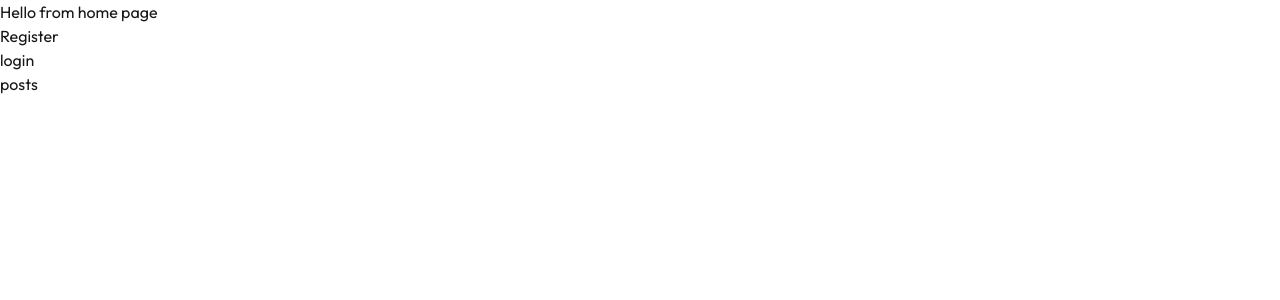
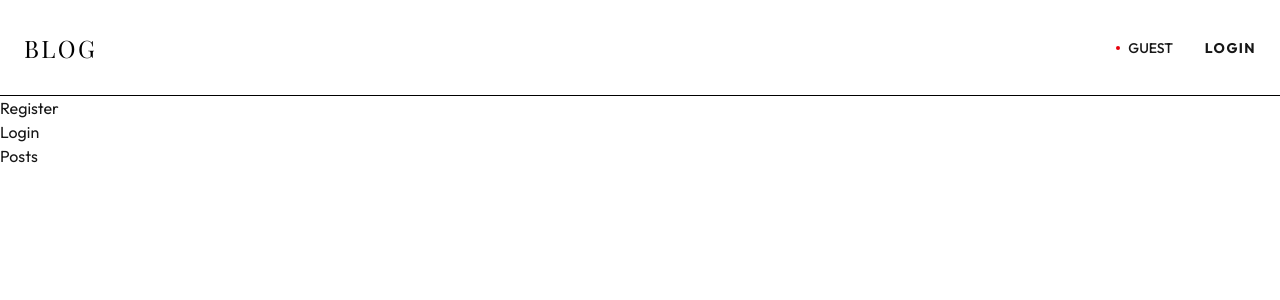
Before and after one commit to sayeed-dev-07/top-blog-frontend, a Next.js app: page / in a window 1280 px wide. Shown: the top 300 px of the page. Built offline with nearby package versions, Linux system fonts and the light colour scheme; no server answers; a web font is replaced by a local one.

Commit message:
fixed some bugs in navbar and added loading component

```diff
--- /dev/null
+++ b/app/(app)/layout.jsx
@@ -0,0 +1,14 @@
+import Navbar from '@/components/shared/Navbar';
+import React from 'react';
+
+const layout = ({ children }) => {
+    return (
+        <>
+            <Navbar />
+            {children}
+
+        </>
+    );
+};
+
+export default layout;
--- /dev/null
+++ b/app/(app)/page.jsx
@@ -0,0 +1,21 @@
+'use client';
+
+import Link from 'next/link';
+
+export default function HomePage() {
+  return (
+    <div>
+      <div>
+        <div>
+          <Link href="/register">Register</Link>
+        </div>
+        <div>
+          <Link href="/login">Login</Link>
+        </div>
+        <div>
+          <Link href="/posts">Posts</Link>
+        </div>
+      </div>
+    </div>
+  );
+}
--- a/app/(app)/posts/page.jsx
+++ b/app/(app)/posts/page.jsx
@@ -1,18 +1,11 @@
-'use client'
-import { useLogout } from '@/hooks/useAuth';
 import React from 'react';
 
-const Posts = () => {
-    const logout = useLogout();
-
+const page = () => {
     return (
         <div>
-            hello from posts
-
-            <button className='cursor-pointer' onClick={logout}>logout</button>
 
         </div>
     );
 };
 
-export default Posts;
+export default page;
--- /dev/null
+++ b/app/(auth)/layout.jsx
@@ -0,0 +1,15 @@
+import Link from 'next/link';
+
+export default function AuthLayout({ children }) {
+  return (
+    <div className="relative min-h-dvh bg-white">
+      <Link
+        href="/"
+        className="absolute z-10 bottom-8 right-8 md:bottom-auto md:right-auto md:top-8 md:left-8 text-sm font-bold uppercase border border-black bg-white px-4 py-2  transition-colors hover:bg-black hover:text-white"
+      >
+        Home
+      </Link>
+      {children}
+    </div>
+  );
+}
--- /dev/null
+++ b/app/loading.js
@@ -0,0 +1,12 @@
+import Loading from '@/components/shared/Loading';
+import React from 'react';
+
+const loading = () => {
+    return (
+        <>
+            <Loading />
+        </>
+    );
+};
+
+export default loading;
--- a/app/page.jsx
+++ /dev/null
@@ -1,28 +0,0 @@
-'use client'
-import { useRedirectIfAuthenticated } from '@/hooks/useAuthRedirect';
-import Link from 'next/link';
-import React from 'react';
-
-const Page = () => {
-  const isChecking = useRedirectIfAuthenticated();
-
-  if (isChecking) return null;
-  return (
-    <div>
-      <p>Hello from home page </p>
-      <div>
-        <div>
-          <Link href={'/register'}>Register</Link>
-        </div>
-        <div>
-          <Link href={'/login'}>login</Link>
-        </div>
-        <div>
-          <Link href={'/posts'}>posts</Link>
-        </div>
-      </div>
-    </div>
-  );
-};
-
-export default Page;
--- /dev/null
+++ b/components/shared/Loading.jsx
@@ -0,0 +1,67 @@
+'use client';
+
+import React, { useRef } from 'react';
+import gsap from 'gsap';
+import { useGSAP } from '@gsap/react';
+
+const Loading = () => {
+    const linesRef = useRef([]);
+    const stampRef = useRef(null);
+    const containerRef = useRef(null);
+
+    const addToRefs = (el) => {
+        if (el && !linesRef.current.includes(el)) {
+            linesRef.current.push(el);
+        }
+    };
+
+    useGSAP(() => {
+        // Start lines small and faded
+        gsap.set(linesRef.current, { scaleY: 0.3, opacity: 0.3 });
+
+        // Wave animation for the lines
+        gsap.to(linesRef.current, {
+            scaleY: 1,
+            opacity: 1,
+            duration: 0.4,
+            yoyo: true,
+            repeat: -1,
+            stagger: 0.1,
+            ease: 'power1.inOut',
+        });
+
+        // Subtle pulse for the red dot
+        gsap.to(stampRef.current, {
+            scale: 0.7,
+            opacity: 0.5,
+            duration: 0.6,
+            yoyo: true,
+            repeat: -1,
+            ease: 'power1.inOut',
+        });
+    }, { scope: containerRef });
+
+    return (
+        // Removed 'fixed inset-0'. Now it only takes up the space it needs.
+        <div ref={containerRef} className="flex items-center gap-2 h-6">
+            {/* Tiny Hanko Dot */}
+            <div
+                ref={stampRef}
+                className="w-1.5 h-1.5 bg-red-600 rounded-full shrink-0"
+            />
+
+            {/* 3 Mini Cascading Lines */}
+            <div className="flex items-center gap-1 h-3">
+                {[...Array(3)].map((_, i) => (
+                    <div
+                        key={i}
+                        ref={addToRefs}
+                        className="h-full w-[2px] bg-black origin-center"
+                    />
+                ))}
+            </div>
+        </div>
+    );
+};
+
+export default Loading;
--- /dev/null
+++ b/components/shared/Navbar.jsx
@@ -0,0 +1,96 @@
+'use client'
+
+import { useLogout } from '@/hooks/useAuth';
+import { useCurrentUser } from '@/hooks/useCurrentUser';
+import Link from 'next/link';
+import React, { useRef } from 'react';
+import Loading from './Loading';
+import gsap from 'gsap';
+import { useGSAP } from '@gsap/react';
+import { usePathname } from 'next/navigation';
+import { LogOut } from 'lucide-react';
+
+const Navbar = () => {
+    const { user, isLoading } = useCurrentUser();
+    const logout = useLogout();
+    const navRef = useRef(null);
+    const borderRef = useRef(null);
+    const pathname = usePathname();
+
+    useGSAP(() => {
+        gsap.fromTo(
+            borderRef.current,
+            { scaleX: 0 },
+            {
+                scaleX: 1,
+                duration: 1.2,
+                transformOrigin: 'left',
+                ease: 'power3.inOut'
+            }
+        );
+
+
+    }, { scope: navRef, dependencies: [isLoading] });
+
+    const isAuthRoute = pathname === '/login' || pathname === '/register';
+
+    // if (isAuthRoute) return null;
+
+    return (
+        <nav ref={navRef} className="relative w-full px-3 sm:px-6 py-6 md:py-8">
+            <div
+                ref={borderRef}
+                className="absolute bottom-0 left-0 w-full h-[1px] bg-black scale-x-0"
+            />
+
+            <div className="flex items-center justify-between">
+                <div className="flex items-center gap-6">
+                    <Link
+                        href="/"
+                        className="font-title text-2xl uppercase tracking-widest text-black hover:text-red-600 transition-colors"
+                    >
+                        blog
+                    </Link>
+
+                </div>
+
+                <div className="flex items-center gap-6 h-6">
+                    {isLoading && (
+                        <div className="nav-item flex items-center justify-center">
+                            <Loading />
+                        </div>
+                    )}
+
+                    {!isLoading && (
+
+                        <div className="nav-item flex items-center gap-8">
+                            <div className="hidden md:flex items-center gap-2">
+                                <div className="w-1 h-1 bg-red-600 rounded-full" />
+                                <span className="text-sm font-medium  uppercase ">
+                                    {user ? user.username : 'guest'}
+                                </span>
+                            </div>
+                            {
+                                user ? <button
+                                    onClick={logout}
+                                    className="cursor-pointer text-sm font-bold uppercase tracking-widest hover:text-red-600 transition-colors"
+                                >
+                                    <span className='hidden sm:block'>Logout</span> <div className='sm:hidden' aria-label='logout button'> <LogOut /> </div>
+                                </button>
+                                    : <Link
+                                        href="/login"
+                                        className=" cursor-pointer text-sm font-bold uppercase tracking-widest hover:text-red-600 transition-colors"
+                                    >
+                                        Login
+                                    </Link>
+                            }
+                        </div>
+
+                    )}
+                </div>
+            </div>
+        </nav>
+    );
+};
+
+export default Navbar;
--- a/hooks/useAuth.js
+++ b/hooks/useAuth.js
@@ -31,8 +31,9 @@ export function useLogin() {
             }),
         onSuccess: (data) => {
             localStorage.setItem("token", data.token);
+            window.dispatchEvent(new Event("auth-change"));
             queryClient.invalidateQueries();
-            router.push("/posts");
+            router.push("/");
         },
     });
 }
@@ -43,7 +44,9 @@ export function useLogout() {
 
     return () => {
         localStorage.removeItem("token");
+        localStorage.removeItem("user");
+        window.dispatchEvent(new Event("auth-change"));
         queryClient.clear();
-        router.push("/login");
+        router.push("/");
     };
 }
--- a/hooks/useAuthRedirect.js
+++ b/hooks/useAuthRedirect.js
@@ -11,8 +11,7 @@ export function useRedirectIfAuthenticated() {
     useEffect(() => {
         const token = localStorage.getItem('token');
         if (token) {
-            // Use replace() instead of push() so they can't click the "Back" button to return to login
-            router.replace('/posts');
+            router.replace('/');
         } else {
             setIsChecking(false);
         }
--- a/hooks/useCurrentUser.js
+++ b/hooks/useCurrentUser.js
@@ -9,29 +9,34 @@ export function useCurrentUser() {
     const [isLoading, setIsLoading] = useState(true);
 
     useEffect(() => {
-        const token = localStorage.getItem('token');
+        const syncUser = () => {
+            const token = localStorage.getItem('token');
 
-        if (token) {
+            if (!token) {
+                localStorage.removeItem('user');
+                setUser(null);
+                setIsLoading(false);
+                return;
+            }
+
             try {
                 const decodedPayload = jwtDecode(token);
+                localStorage.setItem('user', JSON.stringify(decodedPayload));
                 setUser(decodedPayload);
-
-                // Automatically set the decoded data in localStorage.user
-                localStorage.setItem('user', JSON.stringify(decodedPayload));
             } catch (error) {
-                console.error("Invalid token provided", error);
-                // Clean up invalid data
+                console.error('Invalid token provided', error);
                 localStorage.removeItem('token');
                 localStorage.removeItem('user');
                 setUser(null);
             }
-        } else {
-            // Clean up if no token exists
-            localStorage.removeItem('user');
-            setUser(null);
-        }
 
-        setIsLoading(false);
+            setIsLoading(false);
+        };
+
+        syncUser();
+        window.addEventListener('auth-change', syncUser);
+
+        return () => window.removeEventListener('auth-change', syncUser);
     }, []);
 
     return { user, isLoading };
--- a/providers/QueryProvider.jsx
+++ b/providers/QueryProvider.jsx
@@ -1,5 +1,6 @@
 "use client";
 
+import Navbar from "@/components/shared/Navbar";
 import { QueryClient, QueryClientProvider } from "@tanstack/react-query";
 import { useState } from "react";
 
```
